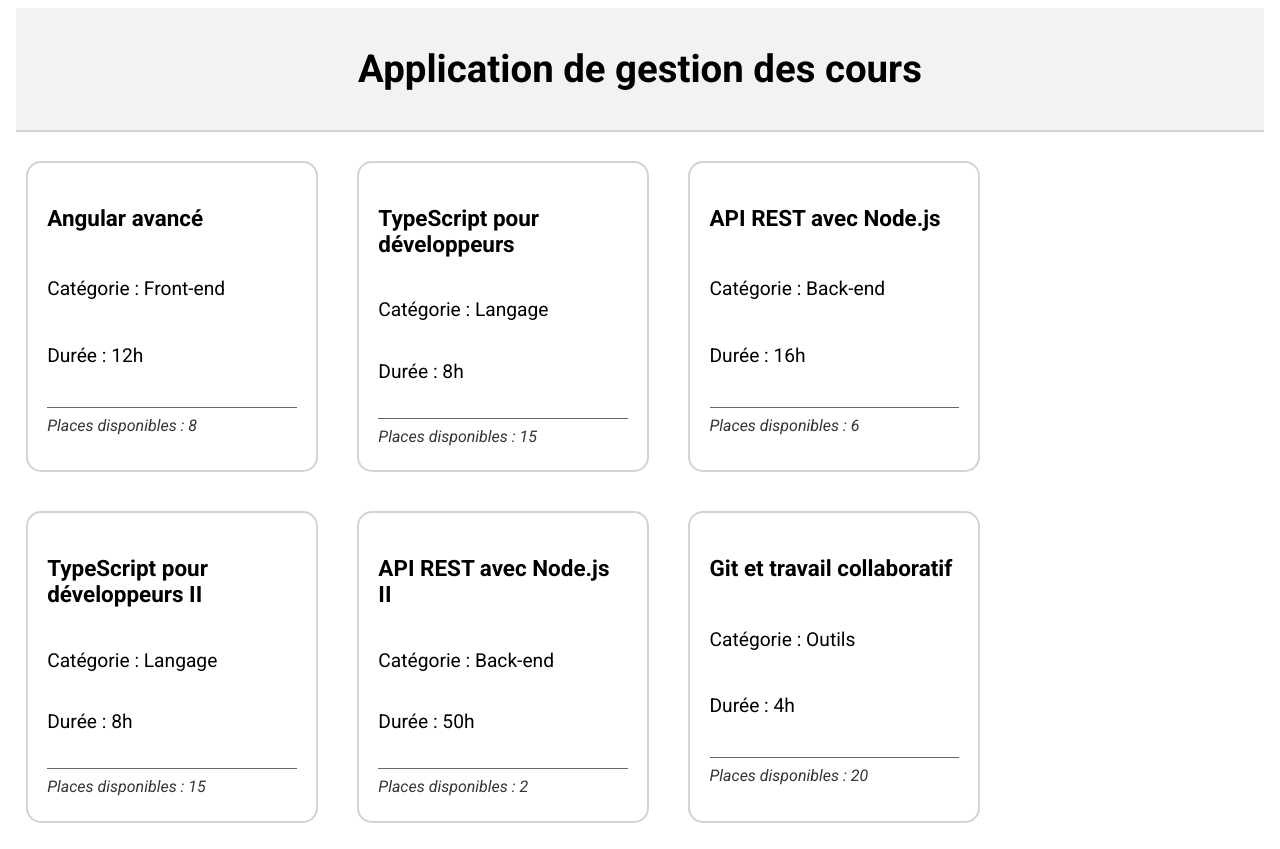
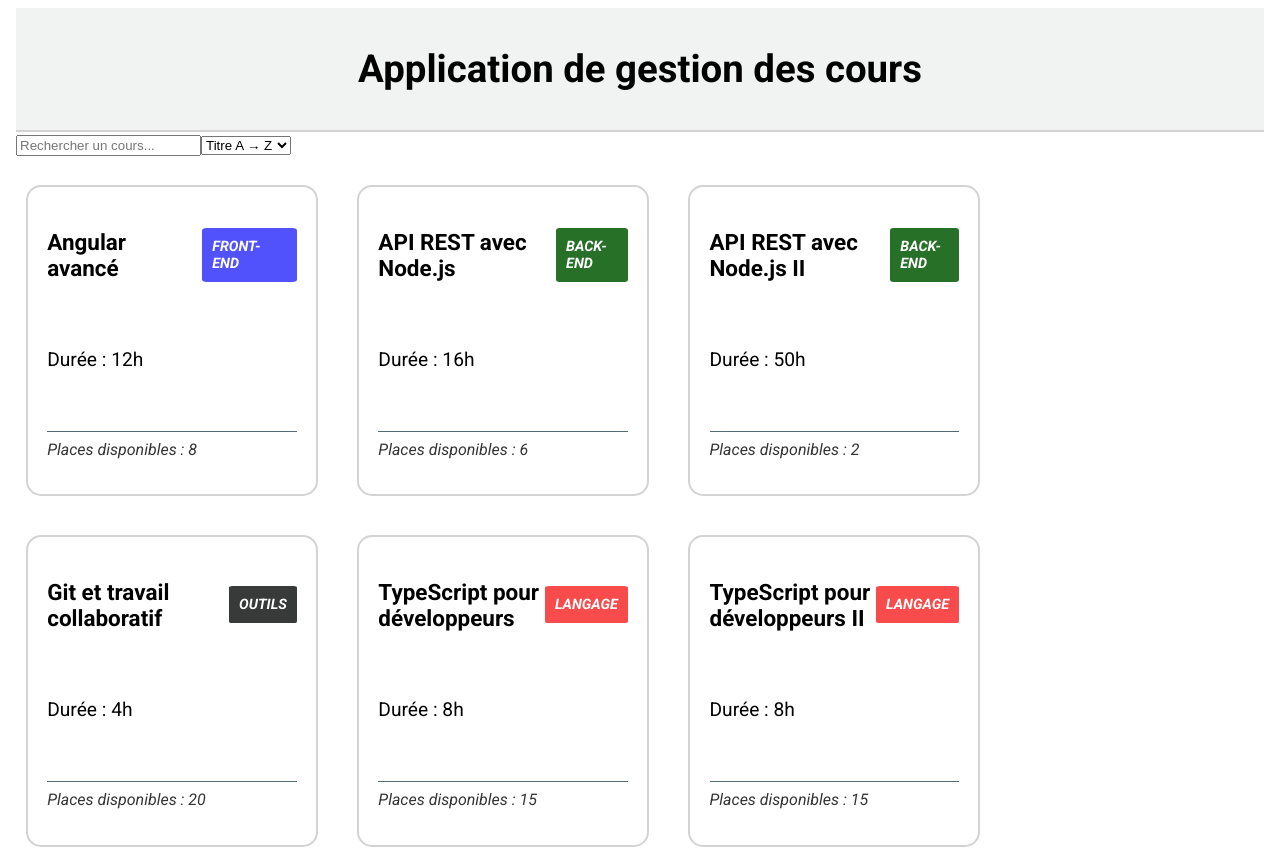
Before and after one commit to ayoubmarai/angular-demo, an Angular app: page / in a window 1280 px wide. Shown: the top 849 px of the page. Built offline with nearby package versions, Linux system fonts and the light colour scheme.

Commit message:
TP3 : filtrage, tri, badges et chargement differe (pipes, @switch, @defer)

```diff
--- a/src/app/app.html
+++ b/src/app/app.html
@@ -13,9 +13,15 @@
   </head>
 
   <body>
-    <app-tete />
+    <app-tete></app-tete>
     <app-liste-cours (coursSelectionne)="onSelectionCours($event)"></app-liste-cours>
     <app-details-cours [cours]="coursSelectionne"></app-details-cours>
-    <app-pied />
+    @defer (on viewport) {
+      <app-pied></app-pied>
+    } @placeholder {
+      <div class="pied-page-placeholder">...</div>
+    } @loading {
+      <p>Chargement...</p>
+    }
   </body>
 </html>
--- a/src/app/composants/liste-cours/liste-cours.css
+++ b/src/app/composants/liste-cours/liste-cours.css
@@ -7,6 +7,39 @@
   background-color: #ffdde3;
 }
 
+.carte-titre-cont{
+  display: flex;
+  flex-direction: row;
+  align-items: center;
+  justify-content: space-between;
+}
+
+
+
+.badge {
+  background-color: rgb(56, 57, 57);
+  color: white;
+  width: fit-content;
+  font-weight: bold ;
+  font-size: 0.75em;
+  font-style: italic;
+  padding: 8px;
+  border: 2px solid transparent;
+  border-radius: 5%;
+}
+
+.badge--frontend{
+  background-color: rgb(82, 82, 252);
+}
+
+.badge--backend{
+  background-color: rgb(39, 112, 39);
+}
+
+.badge--langage {
+  background-color: rgb(248, 75, 75);
+}
+
 .carte-cours {
   width: 20%;
   margin: 10px;
@@ -14,7 +47,7 @@
   padding: 1em;
   border: 2px solid lightgray;
   transition: 0.3s;
-  display:flex;
+  display: flex;
   flex-direction: column;
   justify-content: space-between;
   height: 14em;
--- a/src/app/composants/liste-cours/liste-cours.html
+++ b/src/app/composants/liste-cours/liste-cours.html
@@ -1,10 +1,36 @@
+<span>
+  <div class="controles">
+    <input [(ngModel)]="recherche" placeholder="Rechercher un cours..." />
+    <select [(ngModel)]="tri">
+      <option value="asc">Titre A → Z</option>
+      <option value="desc">Titre Z → A</option>
+    </select>
+  </div>
   <section class="liste-cours">
-  @for (c of cours; track c.titre) {
+    @for (c of cours | filtreCours: recherche | triCours: tri; track c.titre) {
       <article class="carte-cours" [class.actif]="c === coursActif" (click)="selectionner(c)">
+        <span class="carte-titre-cont">
           <h3 class="carte-cours-titre">{{ c.titre }}</h3>
-      <p class="carte-cours-categorie">Catégorie : {{ c.categorie }}</p>
+          @switch (c.categorie) {
+            @case ('Front-end') {
+              <span class="badge badge--frontend">{{ c.categorie | uppercase }}</span>
+            }
+            @case ('Back-end') {
+              <span class="badge badge--backend">{{ c.categorie | uppercase }}</span>
+            }
+            @case ('Langage') {
+              <span class="badge badge--langage">{{ c.categorie | uppercase }}</span>
+            }
+            @default {
+              <span class="badge badge--autre">{{ c.categorie | uppercase }}</span>
+            }
+          }
+        </span>
         <p class="carte-cours-duree">Durée : {{ c.duree }}</p>
         <p class="carte-cours-places">Places disponibles : {{ c.places }}</p>
       </article>
+    } @empty {
+      <p class="liste-vide">Aucun cours ne correspond à la recherche.</p>
     }
   </section>
+</span>
--- a/src/app/composants/liste-cours/liste-cours.ts
+++ b/src/app/composants/liste-cours/liste-cours.ts
@@ -1,4 +1,8 @@
 import { Component, EventEmitter, Output } from '@angular/core';
+import { FormsModule } from '@angular/forms';
+import { FiltreCoursPipe } from '../../pipes/filtre-cours-pipe';
+import { TriCoursPipe } from '../../pipes/tri-cours-pipe';
+import { UpperCasePipe } from '@angular/common';
 
 export interface Cours {
   titre: string;
@@ -8,13 +12,15 @@ export interface Cours {
 }
 
 @Component({
-  imports: [],
+  imports: [FormsModule, FiltreCoursPipe, TriCoursPipe, UpperCasePipe],
   selector: 'app-liste-cours',
   styleUrl: './liste-cours.css',
   templateUrl: './liste-cours.html',
 })
 export class ListeCoursComponent {
   @Output() coursSelectionne = new EventEmitter<Cours>();
+  recherche = '';
+  tri: 'asc' | 'desc' = 'asc';
   coursActif: Cours | null = null;
   cours: Cours[] = [
     { titre: 'Angular avancé', categorie: 'Front-end', duree: '12h', places: 8 },
@@ -25,9 +31,10 @@ export class ListeCoursComponent {
     { titre: 'Git et travail collaboratif', categorie: 'Outils', duree: '4h', places: 20 },
   ];
 
-
-  selectionner(c: Cours){
+  selectionner(c: Cours) {
     this.coursActif = c;
     this.coursSelectionne.emit(c);
   }
+
+
 }
--- /dev/null
+++ b/src/app/pipes/filtre-cours-pipe.ts
@@ -0,0 +1,12 @@
+import { Pipe, PipeTransform } from '@angular/core';
+import { Cours } from '../composants/liste-cours/liste-cours';
+
+
+@Pipe({ name: 'filtreCours' })
+export class FiltreCoursPipe implements PipeTransform {
+  transform(cours: Cours[], recherche: string): Cours[] {
+    if (!recherche) return cours;
+    const q = recherche.toLowerCase();
+    return cours.filter((c) => c.titre.toLowerCase().includes(q));
+  }
+}
--- /dev/null
+++ b/src/app/pipes/tri-cours-pipe.ts
@@ -0,0 +1,10 @@
+import { Pipe, PipeTransform } from '@angular/core';
+import { Cours } from '../composants/liste-cours/liste-cours';
+
+@Pipe({ name: 'triCours' })
+export class TriCoursPipe implements PipeTransform {
+  transform(cours: Cours[], sens: 'asc' | 'desc' = 'asc'): Cours[] {
+    const copie = [...cours].sort((a, b) => a.titre.localeCompare(b.titre));
+    return sens === 'desc' ? copie.reverse() : copie;
+  }
+}
```
Also changed, not shown: 2 other files (tests, documents, lock files or other folders). Lines whose indentation alone changed are shown as unchanged.
